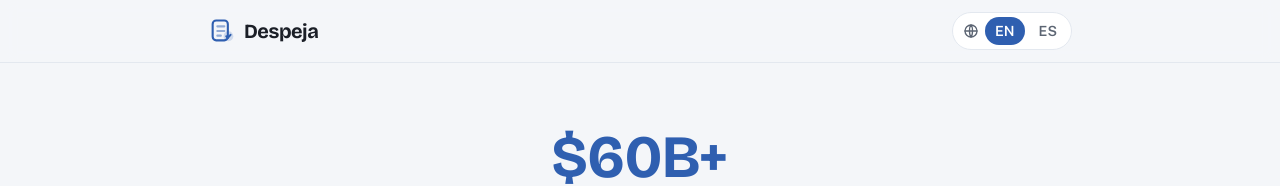
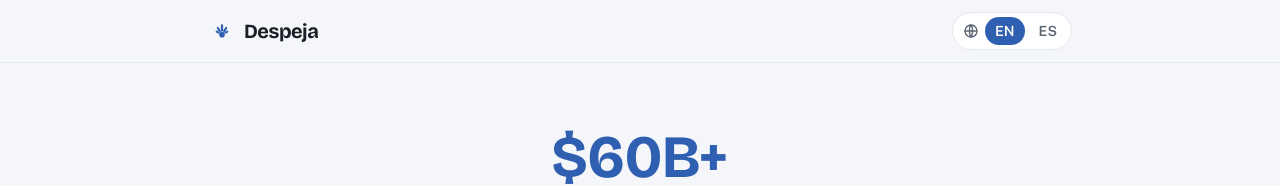
Before and after one commit to gravewyd/despeja, a Next.js app: page / in a window 1280 px wide. Shown: the top 186 px of the page. Built offline with nearby package versions, Linux system fonts and the light colour scheme.

Commit message:
Refactor Logo component to use className prop

```diff
--- a/components/icons.tsx
+++ b/components/icons.tsx
@@ -6,15 +6,18 @@ const I = (p: SVGProps<SVGSVGElement>, sw = 2) => ({
   strokeWidth: sw, strokeLinecap: "round" as const, strokeLinejoin: "round" as const, ...p,
 });
 
-export const Logo = (p: SVGProps<SVGSVGElement>) => (
-  // A page being "cleared up" — overlapping rounded square + a check.
-  <svg {...I(p, 1.8)}>
-    <rect x="4" y="3" width="13" height="17" rx="3" />
-    <path d="M8 8h6M8 12h6M8 16h3" opacity="0.5" />
-    <circle cx="17.5" cy="16.5" r="4.2" fill="currentColor" stroke="none" opacity="0.18" />
-    <path d="m15.7 16.6 1.3 1.3 2.3-2.6" />
-  </svg>
-);
+export function Logo({ className }: { className?: string }) {
+  return (
+    <svg viewBox="0 0 100 100" className={className} fill="currentColor" aria-hidden>
+      <rect x="46" y="26" width="8" height="26" rx="4" transform="rotate(0 50 63)" />
+      <rect x="46.25" y="31" width="7.5" height="21" rx="3.75" transform="rotate(-32 50 63)" />
+      <rect x="46.25" y="31" width="7.5" height="21" rx="3.75" transform="rotate(32 50 63)" />
+      <rect x="46.5" y="37.5" width="7" height="14.5" rx="3.5" transform="rotate(-60 50 63)" />
+      <rect x="46.5" y="37.5" width="7" height="14.5" rx="3.5" transform="rotate(60 50 63)" />
+      <circle cx="50" cy="63" r="10" />
+    </svg>
+  );
+}
 export const Home = (p: SVGProps<SVGSVGElement>) => (<svg {...I(p)}><path d="M3 10.5 12 3l9 7.5M5 9.5V21h14V9.5" /></svg>);
 export const FileText = (p: SVGProps<SVGSVGElement>) => (<svg {...I(p)}><path d="M14 3H6a2 2 0 0 0-2 2v14a2 2 0 0 0 2 2h12a2 2 0 0 0 2-2V9z" /><path d="M14 3v6h6M8 13h8M8 17h6" /></svg>);
 export const Mail = (p: SVGProps<SVGSVGElement>) => (<svg {...I(p)}><rect x="3" y="5" width="18" height="14" rx="2" /><path d="m3 7 9 6 9-6" /></svg>);
```
